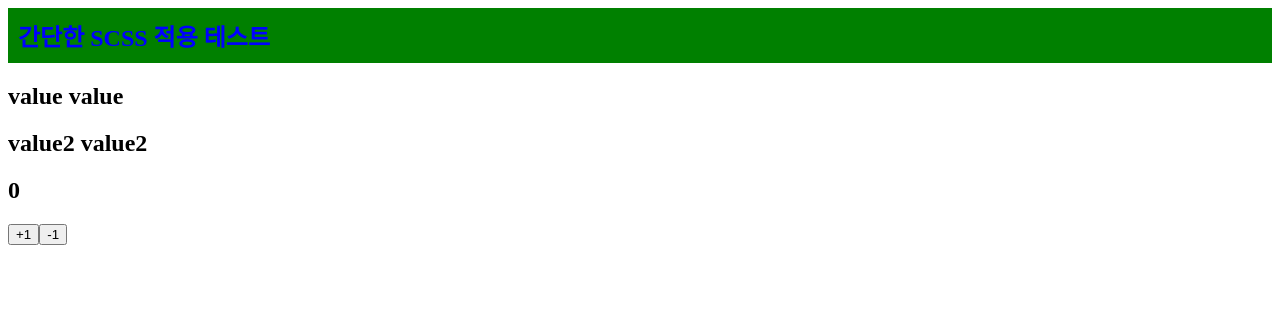
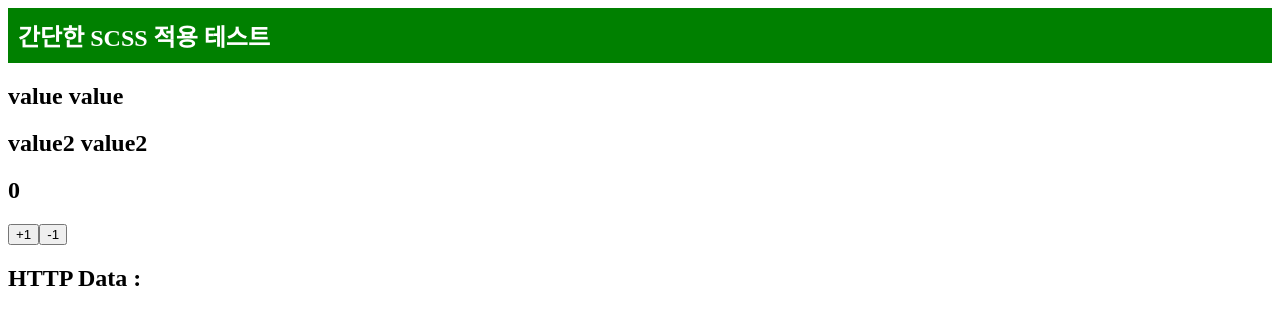
Before and after one commit to kimmainsain/my-first-static-web-app, a React (Create React App) app: page / in a window 1280 px wide. Shown: the top 324 px of the page. Built offline with nearby package versions, Linux system fonts and the light colour scheme; the HTML template or start-up script is replaced by a standard one.

Commit message:
build : axios 설치

```diff
--- a/package.json
+++ b/package.json
@@ -6,6 +6,7 @@
     "@testing-library/jest-dom": "^4.2.4",
     "@testing-library/react": "^9.3.2",
     "@testing-library/user-event": "^7.1.2",
+    "axios": "^1.6.8",
     "react": "^16.12.0",
     "react-dom": "^16.12.0",
     "react-scripts": "^5.0.1",
--- a/src/App.js
+++ b/src/App.js
@@ -1,18 +1,32 @@
 import React from "react";
-import { useState } from "react";
+import { useState, useEffect } from "react";
 // scss
 import "./AppLayout.scss";
+import axios from "axios";
 
 function App() {
+  const [count, setCount] = useState(0);
+  const [data, setData] = useState([]);
+
   const value = "value value";
   const value2 = "value2 value2";
-  const [count, setCount] = useState(0);
   const increase = () => {
     setCount(count + 1);
   };
   const decrease = () => {
     setCount(count - 1);
   };
+
+  const getData = async () => {
+    const response = await axios.get(``);
+    const data = await response.json();
+    setData(data);
+    console.log(data);
+  };
+
+  useEffect(() => {
+    // getData();
+  }, []);
 
   return (
     <div>
@@ -24,6 +38,7 @@ function App() {
       <h2>{count}</h2>
       <button onClick={increase}>+1</button>
       <button onClick={decrease}>-1</button>
+      <h2>HTTP Data : {data}</h2>
     </div>
   );
 }
--- a/src/AppLayout.scss
+++ b/src/AppLayout.scss
@@ -4,7 +4,7 @@ header {
   padding: 10px;
   .header-title {
     font-size: 1.5em;
-    color: blue;
+    color: white;
     font-weight: bold;
   }
 }
```
Also changed, not shown: 1 other file (tests, documents, lock files or other folders).
